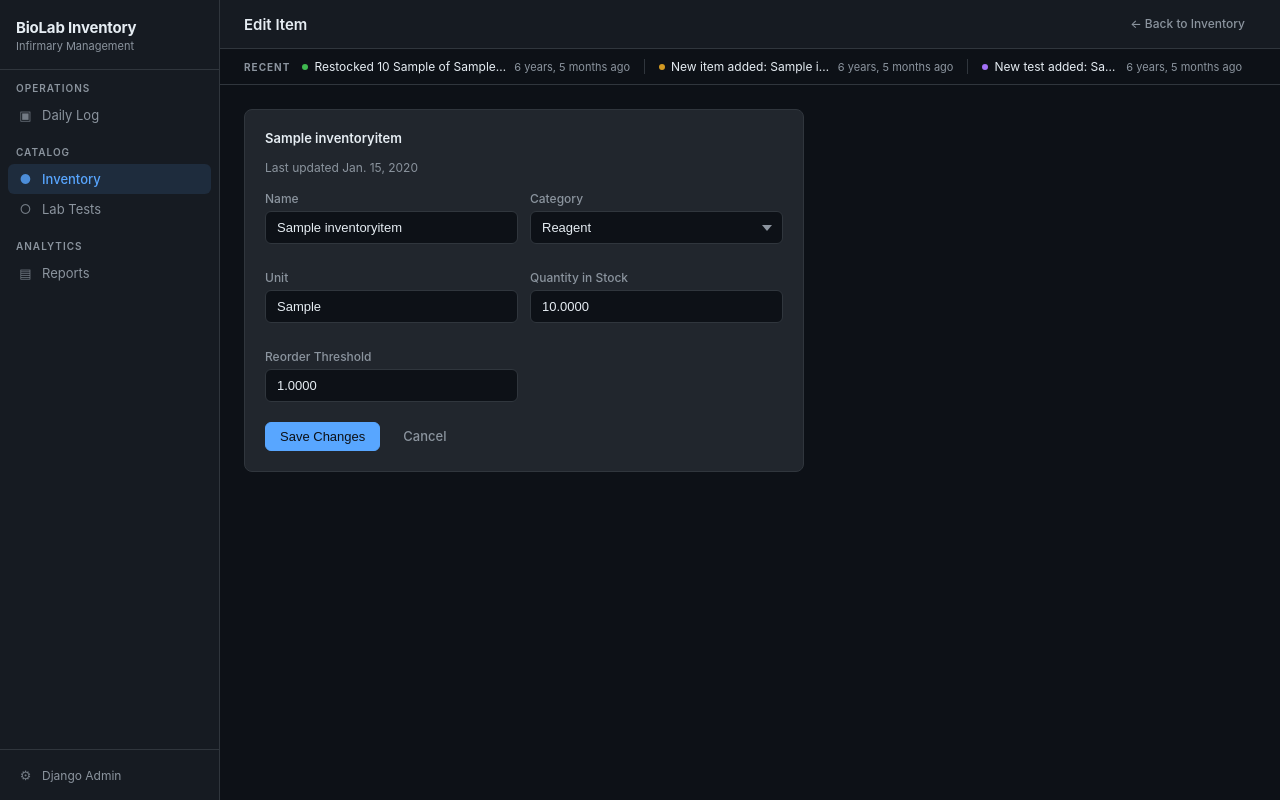
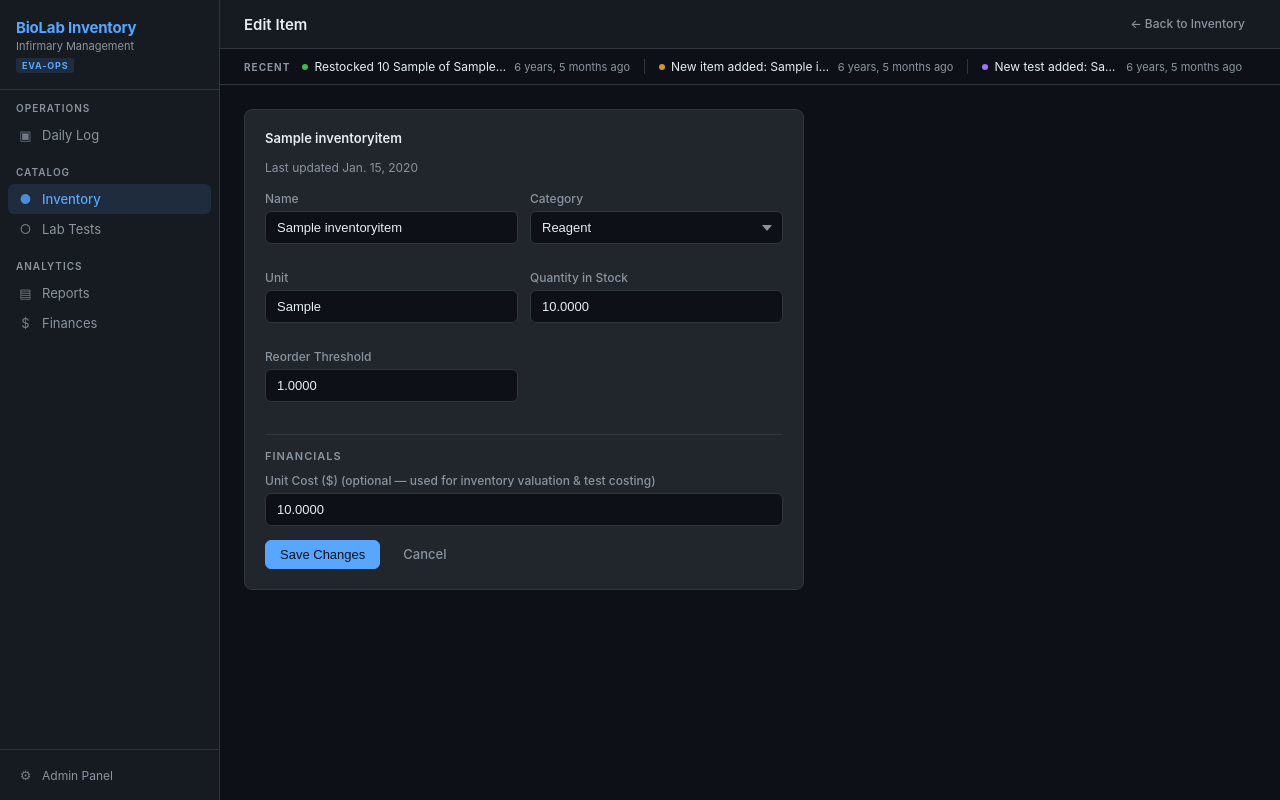
Before and after one commit to RawadZaidan/Infirmary, a Django app: page /inventory/1/edit/ in a window 1280 px wide. Run offline with Django 5.2, Linux system fonts and the light colour scheme; a user stored in the database is signed in; tables that the repository leaves empty hold one stand-in row (values such as "Sample post").

Commit message:
Added finances section

```diff
--- a/core/forms.py
+++ b/core/forms.py
@@ -1,18 +1,19 @@
 from decimal import Decimal
 from django import forms
-from .models import InventoryItem, LabTest, TestConsumption, DailyLogEntry
+from .models import InventoryItem, LabTest, TestConsumption, DailyLogEntry, PurchaseOrder
 
 
 class InventoryItemForm(forms.ModelForm):
     class Meta:
         model = InventoryItem
-        fields = ['name', 'category', 'unit', 'quantity_in_stock', 'reorder_threshold']
+        fields = ['name', 'category', 'unit', 'quantity_in_stock', 'reorder_threshold', 'unit_cost']
         widgets = {
             'name': forms.TextInput(attrs={'class': 'form-control', 'placeholder': 'Item name'}),
             'category': forms.Select(attrs={'class': 'form-control'}),
             'unit': forms.TextInput(attrs={'class': 'form-control', 'placeholder': 'e.g. mL, pieces, boxes'}),
             'quantity_in_stock': forms.NumberInput(attrs={'class': 'form-control', 'step': '0.0001', 'min': '0'}),
             'reorder_threshold': forms.NumberInput(attrs={'class': 'form-control', 'step': '0.0001', 'min': '0'}),
+            'unit_cost': forms.NumberInput(attrs={'class': 'form-control', 'step': '0.0001', 'min': '0', 'placeholder': 'Cost per unit (optional)'}),
         }
 
 
@@ -30,10 +31,11 @@ class RestockForm(forms.Form):
 class LabTestForm(forms.ModelForm):
     class Meta:
         model = LabTest
-        fields = ['name', 'description']
+        fields = ['name', 'description', 'selling_price']
         widgets = {
             'name': forms.TextInput(attrs={'class': 'form-control', 'placeholder': 'Test name'}),
             'description': forms.Textarea(attrs={'class': 'form-control', 'rows': 3, 'placeholder': 'Optional description'}),
+            'selling_price': forms.NumberInput(attrs={'class': 'form-control', 'step': '0.0001', 'min': '0', 'placeholder': 'Revenue per test run (optional)'}),
         }
 
 
@@ -64,3 +66,17 @@ class DateRangeForm(forms.Form):
     end_date = forms.DateField(
         widget=forms.DateInput(attrs={'type': 'date', 'class': 'form-control'}),
     )
+
+
+class PurchaseOrderForm(forms.ModelForm):
+    class Meta:
+        model = PurchaseOrder
+        fields = ['inventory_item', 'quantity', 'unit_cost', 'supplier', 'date', 'notes']
+        widgets = {
+            'inventory_item': forms.Select(attrs={'class': 'form-control'}),
+            'quantity': forms.NumberInput(attrs={'class': 'form-control', 'step': '0.0001', 'min': '0.0001', 'placeholder': 'Quantity received'}),
+            'unit_cost': forms.NumberInput(attrs={'class': 'form-control', 'step': '0.0001', 'min': '0', 'placeholder': 'Cost per unit'}),
+            'supplier': forms.TextInput(attrs={'class': 'form-control', 'placeholder': 'Supplier name (optional)'}),
+            'date': forms.DateInput(attrs={'type': 'date', 'class': 'form-control'}),
+            'notes': forms.Textarea(attrs={'class': 'form-control', 'rows': 2, 'placeholder': 'Notes (optional)'}),
+        }
--- a/core/models.py
+++ b/core/models.py
@@ -1,3 +1,4 @@
+import datetime
 from decimal import Decimal
 from django.db import models
 
@@ -13,6 +14,8 @@ class InventoryItem(models.Model):
     unit = models.CharField(max_length=50)
     quantity_in_stock = models.DecimalField(max_digits=12, decimal_places=4, default=Decimal('0'))
     reorder_threshold = models.DecimalField(max_digits=12, decimal_places=4, default=Decimal('0'))
+    unit_cost = models.DecimalField(max_digits=12, decimal_places=4, null=True, blank=True,
+                                    help_text='Cost per unit (used for inventory valuation and test costing)')
     created_at = models.DateTimeField(auto_now_add=True)
     updated_at = models.DateTimeField(auto_now=True)
 
@@ -38,10 +41,18 @@ class InventoryItem(models.Model):
             return 'LOW'
         return 'OK'
 
+    @property
+    def stock_value(self):
+        if self.unit_cost is None:
+            return None
+        return self.unit_cost * self.quantity_in_stock
+
 
 class LabTest(models.Model):
     name = models.CharField(max_length=200)
     description = models.TextField(blank=True)
+    selling_price = models.DecimalField(max_digits=12, decimal_places=4, null=True, blank=True,
+                                        help_text='Revenue charged per test run')
     created_at = models.DateTimeField(auto_now_add=True)
 
     class Meta:
@@ -119,3 +130,23 @@ class StockMovement(models.Model):
 
     def __str__(self):
         return f"{self.movement_type} {self.quantity} of {self.inventory_item}"
+
+
+class PurchaseOrder(models.Model):
+    inventory_item = models.ForeignKey(InventoryItem, on_delete=models.CASCADE, related_name='purchase_orders')
+    quantity = models.DecimalField(max_digits=12, decimal_places=4)
+    unit_cost = models.DecimalField(max_digits=12, decimal_places=4)
+    supplier = models.CharField(max_length=200, blank=True)
+    date = models.DateField(default=datetime.date.today)
+    notes = models.TextField(blank=True)
+    created_at = models.DateTimeField(auto_now_add=True)
+
+    class Meta:
+        ordering = ['-date', '-created_at']
+
+    def __str__(self):
+        return f"PO {self.date}: {self.inventory_item} x{self.quantity} @ {self.unit_cost}"
+
+    @property
+    def total_cost(self):
+        return self.unit_cost * self.quantity
--- a/core/urls.py
+++ b/core/urls.py
@@ -15,4 +15,5 @@ urlpatterns = [
     path('reports/', views.reports, name='reports'),
     path('reports/export/', views.reports_export, name='reports_export'),
     path('reports/export-pdf/', views.reports_export_pdf, name='reports_export_pdf'),
+    path('finances/', views.finances, name='finances'),
 ]
--- a/core/views.py
+++ b/core/views.py
@@ -13,6 +13,7 @@ from .forms import (
     DailyLogEntryForm,
     InventoryItemForm,
     LabTestForm,
+    PurchaseOrderForm,
     RestockForm,
     TestConsumptionForm,
 )
@@ -21,6 +22,7 @@ from .models import (
     DailyLogEntry,
     InventoryItem,
     LabTest,
+    PurchaseOrder,
     StockMovement,
     TestConsumption,
 )
@@ -400,6 +402,119 @@ def reports_export_pdf(request):
     })
 
 
+# ---------------------------------------------------------------------------
+# Finances
+# ---------------------------------------------------------------------------
+
+@login_required
+def finances(request):
+    today = date.today()
+    default_start = today.replace(day=1)
+
+    form = DateRangeForm(request.GET or None)
+    if form.is_valid():
+        start_date = form.cleaned_data['start_date']
+        end_date = form.cleaned_data['end_date']
+    else:
+        start_date = default_start
+        end_date = today
+
+    # --- Inventory valuation ---
+    all_items = list(InventoryItem.objects.all())
+    total_inventory_value = sum(
+        (item.unit_cost or Decimal('0')) * item.quantity_in_stock
+        for item in all_items
+    )
+    costed_items = [i for i in all_items if i.unit_cost]
+    costed_items.sort(key=lambda i: (i.unit_cost * i.quantity_in_stock), reverse=True)
+
+    # --- Test profitability for period ---
+    entries_qs = DailyLogEntry.objects.filter(
+        daily_log__date__gte=start_date,
+        daily_log__date__lte=end_date,
+    ).select_related('lab_test')
+
+    # Aggregate counts per test
+    performed_map = {}
+    for entry in entries_qs:
+        tid = entry.lab_test_id
+        if tid not in performed_map:
+            performed_map[tid] = {'test': entry.lab_test, 'count': 0}
+        performed_map[tid]['count'] += entry.quantity_performed
+
+    # Cost per test run: sum(unit_cost * qty_consumed) for each mapped item
+    test_ids = list(performed_map.keys())
+    consumptions = TestConsumption.objects.filter(
+        lab_test_id__in=test_ids
+    ).select_related('inventory_item') if test_ids else []
+
+    cost_per_test = {}
+    for c in consumptions:
+        tid = c.lab_test_id
+        if tid not in cost_per_test:
+            cost_per_test[tid] = Decimal('0')
+        if c.inventory_item.unit_cost:
+            cost_per_test[tid] += c.inventory_item.unit_cost * c.quantity_consumed_per_test
+
+    test_financials = []
+    period_revenue = Decimal('0')
+    period_cost = Decimal('0')
+
+    for tid, data in performed_map.items():
+        test = data['test']
+        count = data['count']
+        cpr = cost_per_test.get(tid, Decimal('0'))
+        selling = test.selling_price or Decimal('0')
+        row_rev = selling * count
+        row_cost = cpr * count
+        test_financials.append({
+            'test': test,
+            'count': count,
+            'selling_price': selling,
+            'cost_per_run': cpr,
+            'margin': selling - cpr if test.selling_price is not None else None,
+            'total_revenue': row_rev,
+            'total_cost': row_cost,
+            'total_profit': row_rev - row_cost,
+        })
+        period_revenue += row_rev
+        period_cost += row_cost
+
+    test_financials.sort(key=lambda x: x['total_revenue'], reverse=True)
+
+    # --- Purchase orders ---
+    po_form = PurchaseOrderForm()
+    if request.method == 'POST':
+        po_form = PurchaseOrderForm(request.POST)
+        if po_form.is_valid():
+            po = po_form.save()
+            # Update the item's unit_cost to the latest purchase price
+            item = po.inventory_item
+            item.unit_cost = po.unit_cost
+            item.save(update_fields=['unit_cost', 'updated_at'])
+            messages.success(request, f'Purchase order recorded for {item.name}.')
+            return redirect('finances')
+        else:
+            messages.error(request, 'Please correct the errors below.')
+
+    recent_pos = PurchaseOrder.objects.select_related('inventory_item').all()[:20]
+
+    return render(request, 'finances/overview.html', {
+        'form': form,
+        'po_form': po_form,
+        'start_date': start_date,
+        'end_date': end_date,
+        'total_inventory_value': total_inventory_value,
+        'period_revenue': period_revenue,
+        'period_cost': period_cost,
+        'net_profit': period_revenue - period_cost,
+        'test_financials': test_financials,
+        'costed_items': costed_items,
+        'recent_pos': recent_pos,
+        'all_items': all_items,
+    })
+
+
 @login_required
 def reports_export(request):
     today = date.today()
--- a/templates/base.html
+++ b/templates/base.html
@@ -17,6 +17,7 @@
       --ok:           #3fb950;
       --low:          #d29922;
       --deficit:      #f85149;
+      --purple:       #a371f7;
       --sidebar-w:    220px;
     }
 
@@ -51,13 +52,25 @@
     .sidebar-brand .app-name {
       font-size: 15px;
       font-weight: 700;
-      color: var(--text);
+      color: var(--accent);
       letter-spacing: -0.2px;
     }
     .sidebar-brand .app-sub {
       font-size: 11px;
       color: var(--text-muted);
       margin-top: 2px;
+    }
+    .sidebar-brand .app-badge {
+      display: inline-block;
+      margin-top: 5px;
+      font-size: 9px;
+      font-weight: 700;
+      text-transform: uppercase;
+      letter-spacing: 0.8px;
+      padding: 2px 6px;
+      border-radius: 3px;
+      background: rgba(88,166,255,0.12);
+      color: var(--accent);
     }
 
     .sidebar-nav {
@@ -447,6 +460,7 @@
     <div class="sidebar-brand">
       <div class="app-name">BioLab Inventory</div>
       <div class="app-sub">Infirmary Management</div>
+      <div class="app-badge">EVA-Ops</div>
     </div>
 
     <nav class="sidebar-nav">
@@ -470,12 +484,15 @@
         <a href="{% url 'reports' %}" class="nav-link {% block nav_reports %}{% endblock %}">
           <span class="nav-icon">&#9636;</span> Reports
         </a>
+        <a href="{% url 'finances' %}" class="nav-link {% block nav_finances %}{% endblock %}">
+          <span class="nav-icon">&#36;</span> Finances
+        </a>
       </div>
     </nav>
 
     <div class="sidebar-footer">
       <a href="/admin/" class="nav-link" style="font-size:12px;">
-        <span class="nav-icon">&#9881;</span> Django Admin
+        <span class="nav-icon">&#9881;</span> Admin Panel
       </a>
     </div>
   </aside>
--- a/templates/inventory/edit.html
+++ b/templates/inventory/edit.html
@@ -42,6 +42,15 @@
       </div>
     </div>
 
+    <div style="border-top:1px solid var(--border);margin:18px 0 14px;padding-top:14px;">
+      <div style="font-size:11px;font-weight:600;text-transform:uppercase;letter-spacing:1px;color:var(--text-muted);margin-bottom:10px;">Financials</div>
+      <div class="form-group">
+        <label class="form-label">Unit Cost ($) <span class="text-muted">(optional — used for inventory valuation & test costing)</span></label>
+        {{ form.unit_cost }}
+        {% if form.unit_cost.errors %}<div class="form-errors">{{ form.unit_cost.errors }}</div>{% endif %}
+      </div>
+    </div>
+
     <div style="display:flex;gap:8px;margin-top:6px;">
       <button type="submit" class="btn btn-primary">Save Changes</button>
       <a href="{% url 'inventory_list' %}" class="btn btn-ghost">Cancel</a>
```
Also changed, not shown: core/admin.py (+61 -6 lines), core/templatetags/core_extras.py (+21 -0 lines), templates/finances/overview.html (added, +287 -0 lines), templates/tests/edit.html (+8 -0 lines), core/migrations/0002_finances_cost_fields.py (added).
